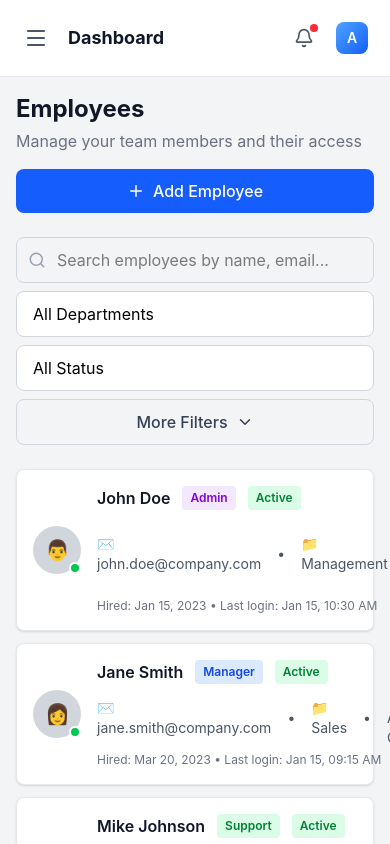
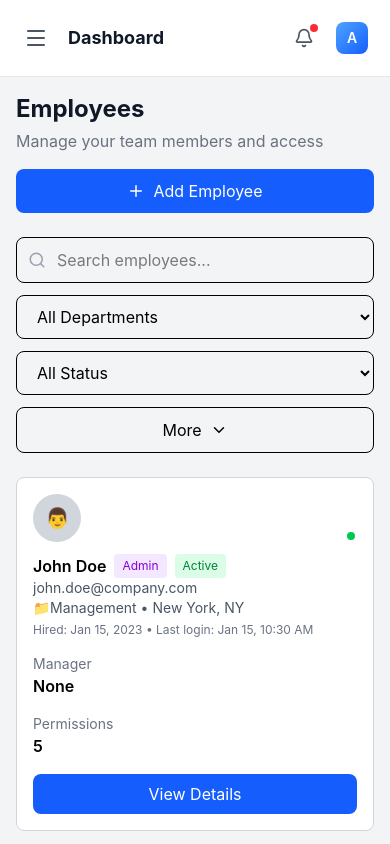
Before and after one commit to shahriear/e-Commerce-Dashboard, a React (Vite) app: page /employees in a window 390 px wide. Built offline with nearby package versions, Linux system fonts and the light colour scheme.

Commit message:
responsive

```diff
--- a/src/pages/EmployeesPage.jsx
+++ b/src/pages/EmployeesPage.jsx
@@ -79,140 +79,109 @@ const EmployeesPage = () => {
 
   return (
     <div className="p-4 md:p-6 lg:p-8">
-      {/* Header */}
+      {/* HEADER */}
       <div className="flex flex-col sm:flex-row sm:items-center sm:justify-between gap-4 mb-6 md:mb-8">
         <div>
           <h1 className="text-2xl md:text-3xl font-bold text-gray-900">
             Employees
           </h1>
           <p className="text-gray-500 mt-1">
-            Manage your team members and their access
+            Manage your team members and access
           </p>
         </div>
-        <button className="w-full sm:w-auto px-4 py-2.5 md:py-2 bg-blue-600 text-white rounded-lg hover:bg-blue-700 transition-colors font-medium flex items-center justify-center sm:justify-start gap-2">
+
+        <button className="w-full sm:w-auto px-4 py-2.5 bg-blue-600 text-white rounded-lg flex items-center justify-center gap-2">
           <Plus size={18} />
           Add Employee
         </button>
       </div>
 
-      {/* Filters and Search */}
+      {/* FILTERS */}
       <div className="mb-6 md:mb-8 space-y-3 md:space-y-4">
-        <div className="flex flex-col sm:flex-row items-stretch sm:items-center gap-2 md:gap-4">
+        <div className="flex flex-col lg:flex-row gap-3 md:gap-4">
+          {/* SEARCH */}
           <div className="flex-1 relative">
             <Search
-              className="absolute left-3 top-1/2 transform -translate-y-1/2 text-gray-400"
+              className="absolute left-3 top-1/2 -translate-y-1/2 text-gray-400"
               size={18}
             />
             <input
               type="text"
-              placeholder="Search employees by name, email..."
+              placeholder="Search employees..."
               value={searchTerm}
               onChange={e => setSearchTerm(e.target.value)}
-              className="w-full pl-10 pr-4 py-2.5 md:py-2 border border-gray-300 rounded-lg focus:outline-none focus:ring-2 focus:ring-blue-500"
+              className="w-full pl-10 pr-4 py-2.5 border rounded-lg focus:ring-2 focus:ring-blue-500"
             />
           </div>
 
-          {/* Department Filter */}
-          <div className="relative flex-1 sm:flex-none">
+          {/* DEPARTMENT */}
           <select
             value={departmentFilter}
             onChange={e => setDepartmentFilter(e.target.value)}
-              className="w-full px-4 py-2.5 md:py-2 border border-gray-300 rounded-lg focus:outline-none focus:ring-2 focus:ring-blue-500 appearance-none bg-white cursor-pointer"
+            className="w-full lg:w-auto px-4 py-2.5 border rounded-lg"
           >
             {departments.map(dept => (
-                <option key={dept} value={dept}>
-                  {dept}
-                </option>
+              <option key={dept}>{dept}</option>
             ))}
           </select>
-          </div>
 
-          {/* Status Filter */}
-          <div className="relative flex-1 sm:flex-none">
+          {/* STATUS */}
           <select
             value={statusFilter}
             onChange={e => setStatusFilter(e.target.value)}
-              className="w-full px-4 py-2.5 md:py-2 border border-gray-300 rounded-lg focus:outline-none focus:ring-2 focus:ring-blue-500 appearance-none bg-white cursor-pointer"
+            className="w-full lg:w-auto px-4 py-2.5 border rounded-lg"
           >
             <option>All Status</option>
             <option>Active</option>
             <option>Inactive</option>
             <option>Suspended</option>
           </select>
-          </div>
 
-          {/* More Filters */}
-          <button className="w-full sm:w-auto px-4 py-2.5 md:py-2 border border-gray-300 rounded-lg hover:bg-gray-50 transition-colors font-medium text-gray-700 flex items-center justify-center sm:justify-start gap-2">
-            More Filters
-            <ChevronDown size={18} />
+          <button className="w-full lg:w-auto px-4 py-2.5 border rounded-lg flex items-center justify-center gap-2">
+            More <ChevronDown size={18} />
           </button>
         </div>
       </div>
 
-      {/* Employees List */}
-      <div className="space-y-3 md:space-y-4 mb-8 md:mb-12">
-        {filteredEmployees.length === 0 ? (
-          <div className="bg-white rounded-lg p-6 md:p-12 shadow-sm border border-gray-200 flex flex-col items-center justify-center">
-            <h2 className="text-lg md:text-xl font-bold text-gray-900 mb-2">
-              No Employees Found
-            </h2>
-            <p className="text-gray-500">Try adjusting your filters</p>
-          </div>
-        ) : (
-          filteredEmployees.map(employee => (
+      {/* EMPLOYEE LIST */}
+      <div className="space-y-4 mb-10">
+        {filteredEmployees.map(employee => (
           <div
             key={employee.id}
             onClick={() => navigate(`/employees/${employee.id}`)}
-              className="bg-white rounded-lg p-4 md:p-6 shadow-sm border border-gray-200 hover:shadow-md transition-shadow cursor-pointer"
+            className="bg-white p-4 md:p-6 rounded-lg border border-gray-300 hover:shadow-md cursor-pointer"
           >
-              <div className="flex items-center justify-between">
-                <div className="flex items-center gap-4 flex-1">
-                  {/* Employee Avatar */}
+            <div className="flex flex-col lg:flex-row lg:items-center lg:justify-between gap-4">
+              {/* LEFT */}
+              <div className="flex flex-col sm:flex-row gap-3 md:gap-4 flex-1">
                 <div className="relative">
-                    <div className="w-12 h-12 bg-gray-300 rounded-full flex items-center justify-center text-xl flex-shrink-0">
+                  <div className="w-12 h-12 bg-gray-300 rounded-full flex items-center justify-center text-xl">
                     {employee.profileImage}
                   </div>
                   {employee.onlineNow && (
-                      <div className="absolute bottom-0 right-0 w-3 h-3 bg-green-500 rounded-full border-2 border-white"></div>
+                    <span className="absolute bottom-0 right-0 w-3 h-3 bg-green-500 rounded-full border-2 border-white"></span>
                   )}
                 </div>
 
-                  {/* Employee Details */}
-                  <div className="flex-1">
-                    <div className="flex items-center gap-3 mb-1">
-                      <h3 className="font-semibold text-gray-900">
-                        {employee.name}
-                      </h3>
+                <div>
+                  <div className="flex flex-wrap items-center gap-2">
+                    <h3 className="font-semibold">{employee.name}</h3>
                     <span
-                        className={`text-xs font-semibold px-2 py-1 rounded ${getRoleColor(
-                          employee.role,
-                        )}`}
+                      className={`text-xs px-2 py-1 rounded ${getRoleColor(employee.role)}`}
                     >
                       {employee.role}
                     </span>
                     <span
-                        className={`text-xs font-semibold px-2 py-1 rounded ${getStatusColor(
-                          employee.status,
-                        )}`}
+                      className={`text-xs px-2 py-1 rounded ${getStatusColor(employee.status)}`}
                     >
                       {employee.status}
                     </span>
                   </div>
 
-                    <div className="flex items-center gap-4 text-sm text-gray-600">
-                      <span className="flex items-center gap-1">
-                        ✉️ {employee.email}
-                      </span>
-                      <span>•</span>
-                      <span className="flex items-center gap-1">
-                        📁 {employee.department}
-                      </span>
-                      <span>•</span>
-                      <span className="flex items-center gap-1">
-                        📍 {employee.location}
-                      </span>
-                    </div>
-
+                  <p className="text-sm text-gray-600">{employee.email}</p>
+                  <p className="text-sm text-gray-600">
+                    📁{employee.department} • {employee.location}
+                  </p>
                   <p className="text-xs text-gray-500 mt-1">
                     Hired: {employee.hiredDate} • Last login:{' '}
                     {employee.lastLogin}
@@ -220,32 +189,25 @@ const EmployeesPage = () => {
                 </div>
               </div>
 
-                {/* Stats */}
-                <div className="text-right flex-shrink-0 mr-4">
-                  <div className="flex items-center gap-6">
+              {/* RIGHT */}
+              <div className="flex flex-col sm:flex-row gap-4 text-left lg:text-right">
                 <div>
-                      <p className="text-sm text-gray-600">Manager</p>
-                      <p className="text-sm font-semibold text-gray-900">
-                        {employee.manager}
-                      </p>
+                  <p className="text-sm text-gray-500">Manager</p>
+                  <p className="font-semibold">{employee.manager}</p>
                 </div>
+
                 <div>
-                      <p className="text-sm text-gray-600">Permissions</p>
-                      <p className="text-sm font-semibold text-gray-900">
-                        {employee.permissions}
-                      </p>
-                    </div>
+                  <p className="text-sm text-gray-500">Permissions</p>
+                  <p className="font-semibold">{employee.permissions}</p>
                 </div>
               </div>
 
-                {/* View Details Button */}
-                <button className="px-4 py-2.5 md:py-2 bg-blue-600 text-white rounded-lg hover:bg-blue-700 transition-colors text-xs md:text-sm font-medium flex-shrink-0">
+              <button className="w-full lg:w-auto px-4 py-2 bg-blue-600 text-white rounded-lg">
                 View Details
               </button>
             </div>
           </div>
-          ))
-        )}
+        ))}
       </div>
 
       {/* Summary Stats */}
@@ -254,7 +216,7 @@ const EmployeesPage = () => {
           <div className="flex items-start justify-between">
             <div>
               <p className="text-sm text-gray-600 mb-1">Total Employees</p>
-              <p className="text-3xl font-bold text-gray-900">
+              <p className="text-xl md:text-2xl font-bold text-gray-900">
                 {employees.length}
               </p>
             </div>
@@ -266,7 +228,9 @@ const EmployeesPage = () => {
           <div className="flex items-start justify-between">
             <div>
               <p className="text-sm text-gray-600 mb-1">Active Employees</p>
-              <p className="text-3xl font-bold text-green-600">{activeCount}</p>
+              <p className="text-xl md:text-2xl font-bold text-green-600">
+                {activeCount}
+              </p>
             </div>
             <div className="text-2xl">✓</div>
           </div>
@@ -276,7 +240,7 @@ const EmployeesPage = () => {
           <div className="flex items-start justify-between">
             <div>
               <p className="text-sm text-gray-600 mb-1">Departments</p>
-              <p className="text-3xl font-bold text-gray-900">
+              <p className="text-xl md:text-2xl font-bold text-gray-900">
                 {departmentCount}
               </p>
             </div>
@@ -288,7 +252,9 @@ const EmployeesPage = () => {
           <div className="flex items-start justify-between">
             <div>
               <p className="text-sm text-gray-600 mb-1">Online Now</p>
-              <p className="text-3xl font-bold text-gray-900">{onlineCount}</p>
+              <p className="text-xl md:text-2xl font-bold text-gray-900">
+                {onlineCount}
+              </p>
             </div>
             <div className="text-2xl">🟢</div>
           </div>
```
Also changed, not shown: 1 other file (tests, documents, lock files or other folders). Lines whose indentation alone changed are shown as unchanged.
